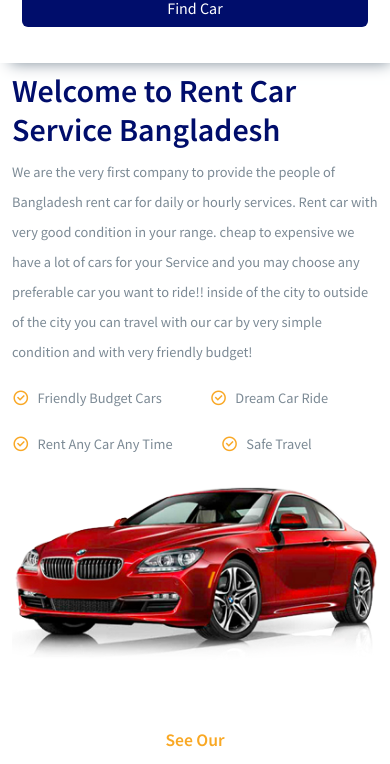
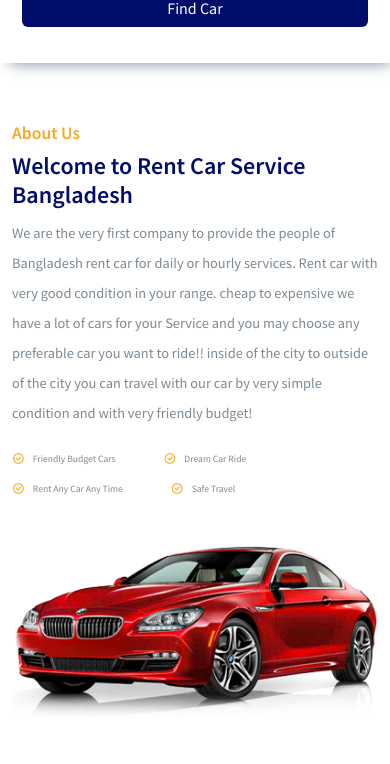
Before and after one commit to salman-saleihin/rent-car-bangladesh-react-project, a React (Create React App) app: page /home in a window 390 px wide. Shown: the part 698-1462 px from the top of the page. Built offline with nearby package versions, Linux system fonts and the light colour scheme.

Commit message:
About Section Responsive Done

```diff
--- a/src/components/UI/AboutSection.jsx
+++ b/src/components/UI/AboutSection.jsx
@@ -5,7 +5,7 @@
 
 
 const AboutSection = () => {
-    return <section>
+    return <section className='about__section'>
         <Container>
             <Row>
                 <Col lg='6' md='6'>
--- a/src/styles/about-section.css
+++ b/src/styles/about-section.css
@@ -8,3 +8,36 @@
     color: #f9a826;
     font-size: 1.1rem;
 }
+
+@media only screen and (max-width: 992px) {
+    .about__section-content h2{
+        font-size: 1.5rem;
+    }
+    .about__section-item{
+        column-gap: 3rem;
+
+    }
+    .about__section-item p{
+        font-size: 0.6rem;
+        margin-bottom: 0;
+    }
+    .section__description i{
+        font-size: 0.8rem !important;
+
+    }
+
+}
+
+@media only screen and (max-width: 768px) {
+    .about__img{
+        margin-top: 30px;
+    }
+
+}
+
+@media only screen and (max-width: 576px){
+
+    .about__section{
+        margin-top: 280px;
+    }
+}
--- a/src/styles/hero-slider.css
+++ b/src/styles/hero-slider.css
@@ -74,4 +74,6 @@
     .slider__content h1 {
         font-size:  1.5rem ;
     }
+
+
 }
```
